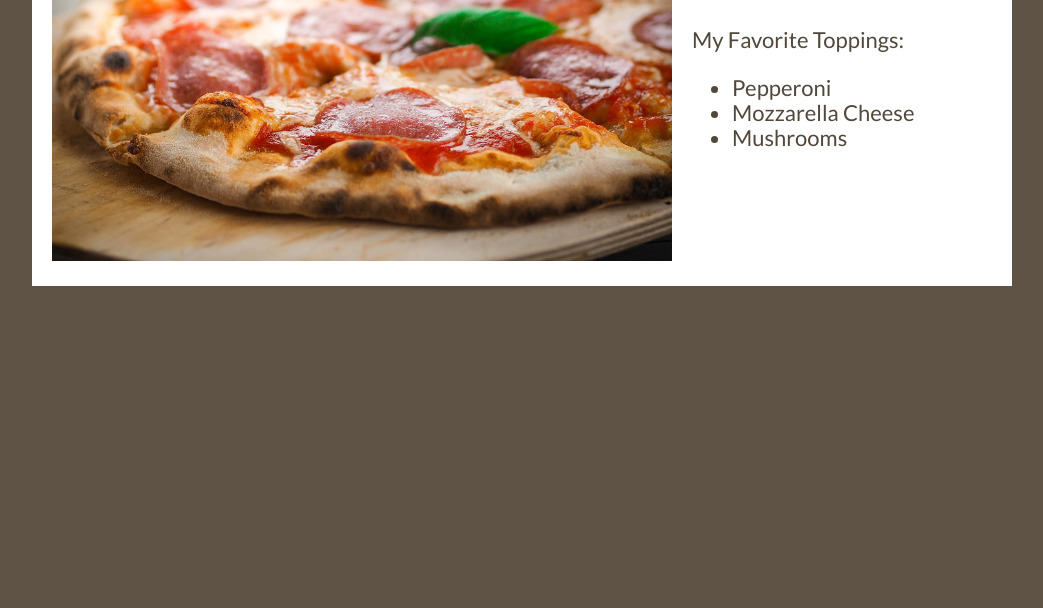
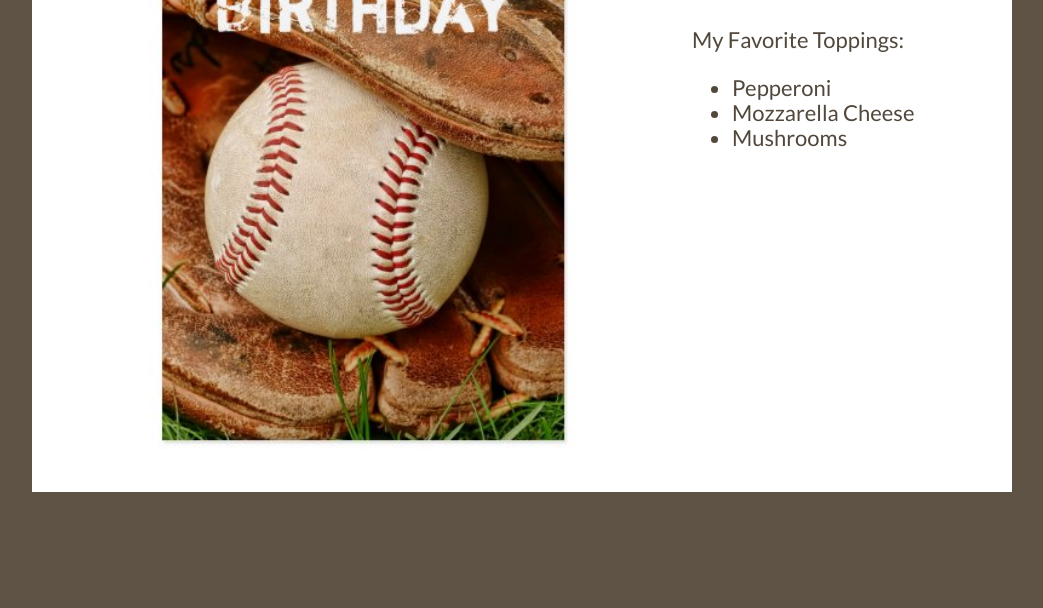
Before and after one commit to FrancisJHealy/Firstattempt, a plain HTML site: page index.html in a window 1280 px wide. Shown: the part 192-800 px from the top of the page, without its empty margins (118-1161 px from the left). Drawn offline with nearby package versions, Linux system fonts and the light colour scheme; a web font is replaced by a local one.

Commit message:
Update index.html

```diff
--- a/index.html
+++ b/index.html
@@ -16,7 +16,7 @@
 
 <div class="pageContainer">
   <div class="imageContainer">
-    <img src="images/pizza.jpg" alt="Pizza with pepperoni and cheese." />
+    <img src="images/happy_birthday_baseball_and_old_mitt_card.jpg" />
   </div>
   <div class="textContainer">
     <h1>Pizza!</h1>
```
